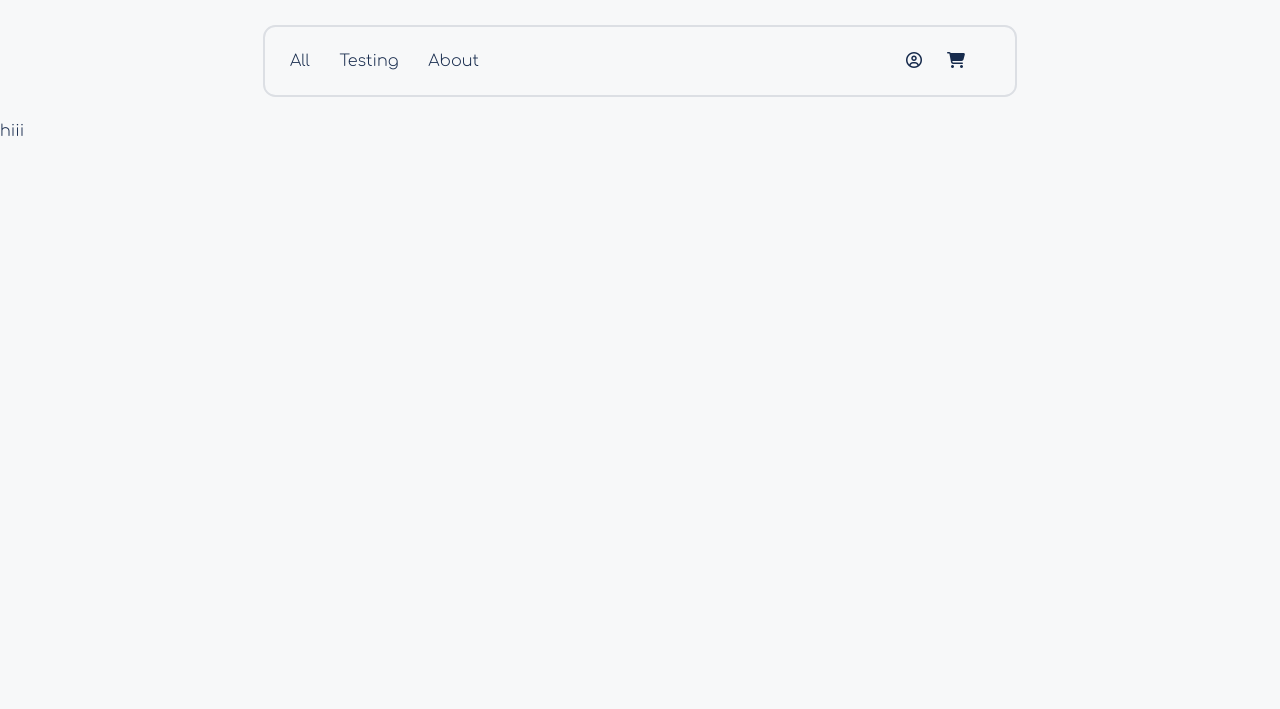
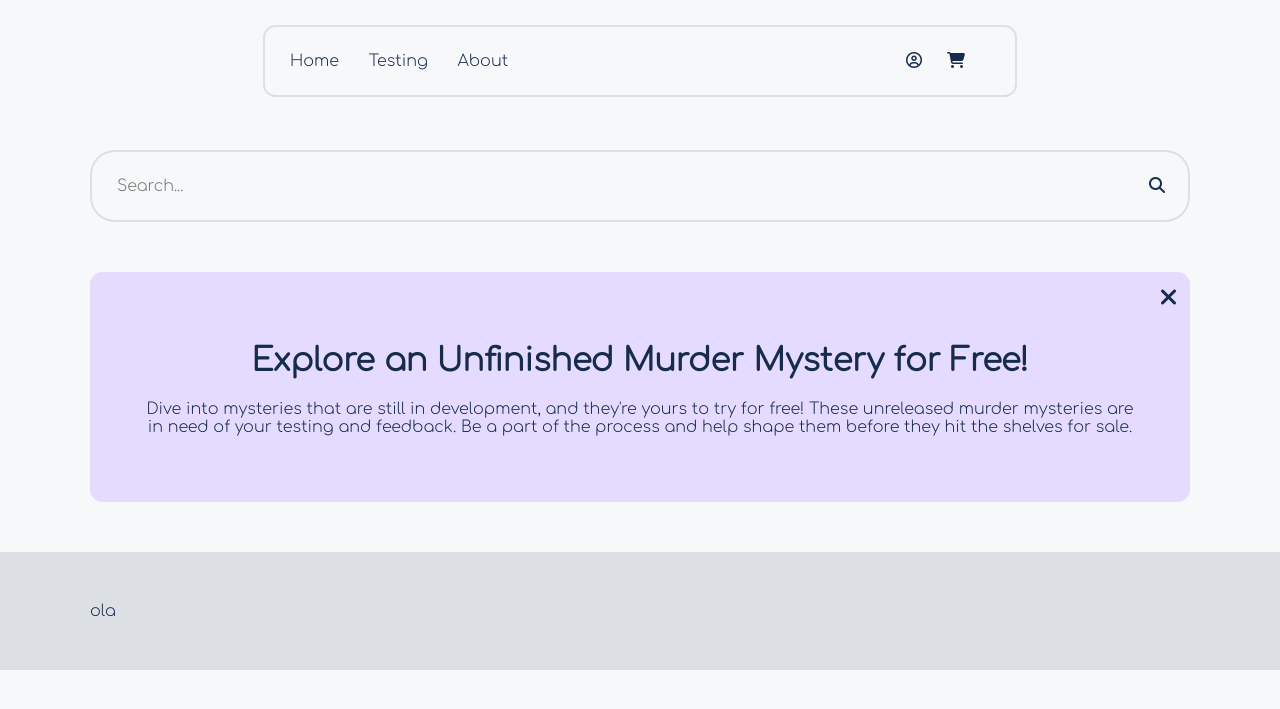
Before and after one commit to kipteamm/CrimeCanvasV1, a Django app: page / in a window 1280 px wide. Shown: the top 709 px of the page. Run offline with Django 4.2, Linux system fonts and the light colour scheme; some libraries are stand-ins or nearby versions.

Commit message:
More progress on page layout

```diff
--- a/static/css/app.css
+++ b/static/css/app.css
@@ -1,13 +1,19 @@
 nav {
+    position: fixed;
+    z-index: 10;
+    top: var(--pdd);
+    left: 50%;
+    transform: translateX(-50%);
     display: flex;
     width: 700px;
-    margin: var(--pdd) auto;
     padding: var(--pdd);
-    border: 2px solid var(--secondary-bg);
+    border: var(--brd) solid var(--secondary-bg);
     font-size: 1em;
     border-radius: var(--rad);
+    background-color: var(--primary-bg);
 }
 
+/* NAVBAR */
 nav .left {
     flex: 1;
 }
@@ -25,7 +31,6 @@ nav a:hover,
 nav i:hover {
     cursor: pointer;
 }
-
 
 nav a:not(:last-child),
 nav i:not(:last-child) {
@@ -58,3 +63,44 @@ nav i:not(:last-child) {
 nav .account:hover ~ .account-dropdown {
     transform: scale(1);
 }
+
+/* SEARCH */
+.search {
+    margin-bottom: calc(var(--pdd) * 2);
+    position: relative;
+}
+
+.search input.primary {
+    padding: var(--pdd);
+    width: calc(100% - var(--pdd) * 2 - var(--brd) * 2);
+    border-radius: calc(var(--rad) * 2);
+}
+
+.search i {
+    position: absolute;
+    right: var(--pdd);
+    top: calc(var(--pdd) + var(--brd));
+}
+.search i:hover {
+    cursor: pointer;
+}
+
+/* BANNER */
+.banner {
+    padding: calc(var(--pdd) * 2);
+    border-radius: var(--rad);
+    background-color: var(--primary-clr);
+    text-align: center;
+    position: relative;
+}
+.banner i {
+    position: absolute;
+    top: calc(var(--pdd) * .5);
+    right: calc(var(--pdd) * .5);
+    font-size: 1.5em;
+    transition: .3s;
+}
+.banner i:hover {
+    cursor: pointer;
+    transform: rotate(180deg);
+}
--- a/static/css/basics.css
+++ b/static/css/basics.css
@@ -3,11 +3,16 @@
     --secondary-bg: #dcdfe4;
     --tertiary-bg: #b3b9c4;
 
+    --primary-clr: #e5dbff;
+    --secondary-clr: #ffd43b;
+
     --primary-font: 'Comfortaa-Light';
     --primary-font-clr: #172b4d;
+    --secondary-font-clr: #f7f8f9;
 
     --pdd: 25px;
     --rad: 12.5px;
+    --brd: 2px;
 }
 
 @font-face {
@@ -26,3 +31,30 @@ a {
     text-decoration: none;
     color: var(--primary-font-clr)
 }
+
+.content {
+    width: 1100px;
+    margin: 0px auto;
+    padding: calc(var(--pdd) * 2) 0px;
+}
+
+.header {
+    margin-top: calc(var(--pdd) * 4);
+}
+
+.page {
+    background-color: var(--secondary-bg);
+}
+
+/* COMPONENTS */
+button.primary,
+input.primary {
+    background-color: var(--primary-bg);
+    border: var(--brd) solid var(--secondary-bg);
+    font-family: var(--primary-font);
+    color: var(--primary-font-clr);
+    padding: calc(var(--pdd) / 2);
+    border-radius: var(--rad);
+    font-size: 16px;
+    outline: none;
+}
--- a/templates/app/index.html
+++ b/templates/app/index.html
@@ -2,6 +2,10 @@
 
 {% block title %}Login{% endblock %}
 
-{% block content %}
-    hiii
+{% block header %}
+    {% include "components/banner.html" %}
 {% endblock %}
+
+{% block page_content %}
+    ola
+{% endblock %}
--- a/templates/bases/app_base.html
+++ b/templates/bases/app_base.html
@@ -19,10 +19,10 @@
     <script src="https://kit.fontawesome.com/6996113341.js" crossorigin="anonymous"></script>
 </head>
 <body>
-
+    <div class="wrapper">
         <nav>
             <div class="left">
-            <a onclick="loadObjects('all')">All</a>
+                <a onclick="loadObjects('all')">Home</a>
                 <a onclick="loadObjects('testing')">Testing</a>
                 <a onclick="loadAbout()">About</a>
             </div>
@@ -51,6 +51,21 @@
             </div>
         </nav>
 
-    {% block content %}{% endblock %}
+        <div class="header">
+            <div class="content">
+                <div class="search">
+                    <input class="primary" type="text" placeholder="Search...">
+                    <i class="fa-solid fa-magnifying-glass"></i>
+                </div>
+
+                {% block header %}{% endblock %}
+            </div>
+        </div>
+        <div class="page">
+            <div class="content">
+                {% block page_content %}{% endblock %}
+            </div>
+        </div>
+    </div>
 </body>
 </html>
--- /dev/null
+++ b/templates/components/banner.html
@@ -0,0 +1,7 @@
+<div class="banner">
+    <i class="fa-solid fa-xmark" onclick="this.parentNode.remove()"></i>
+    <h1>Explore an Unfinished Murder Mystery for Free!</h1>
+    <p>
+        Dive into mysteries that are still in development, and they're yours to try for free! These unreleased murder mysteries are in need of your testing and feedback. Be a part of the process and help shape them before they hit the shelves for sale.
+    </p>
+</div>
```
Lines whose indentation alone changed are shown as unchanged.
